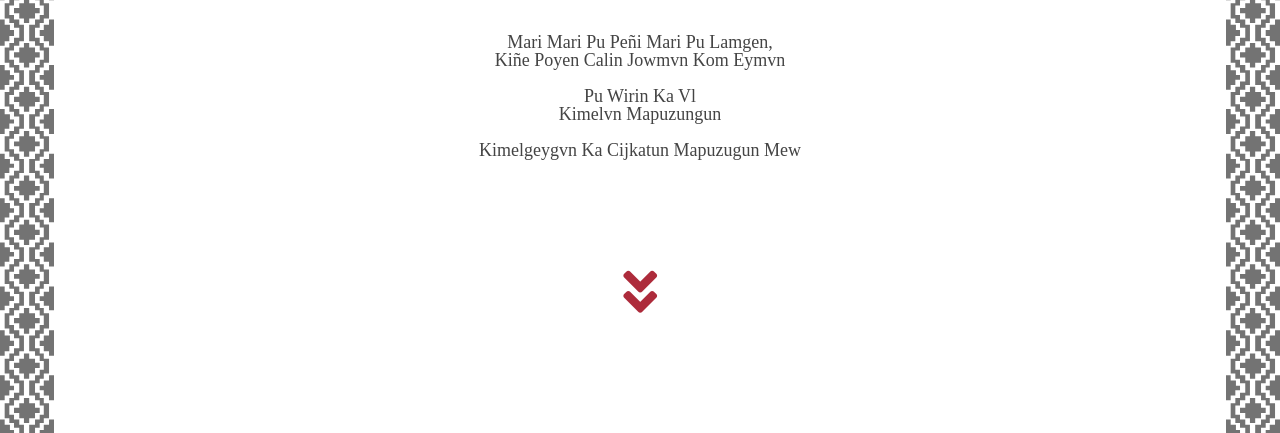
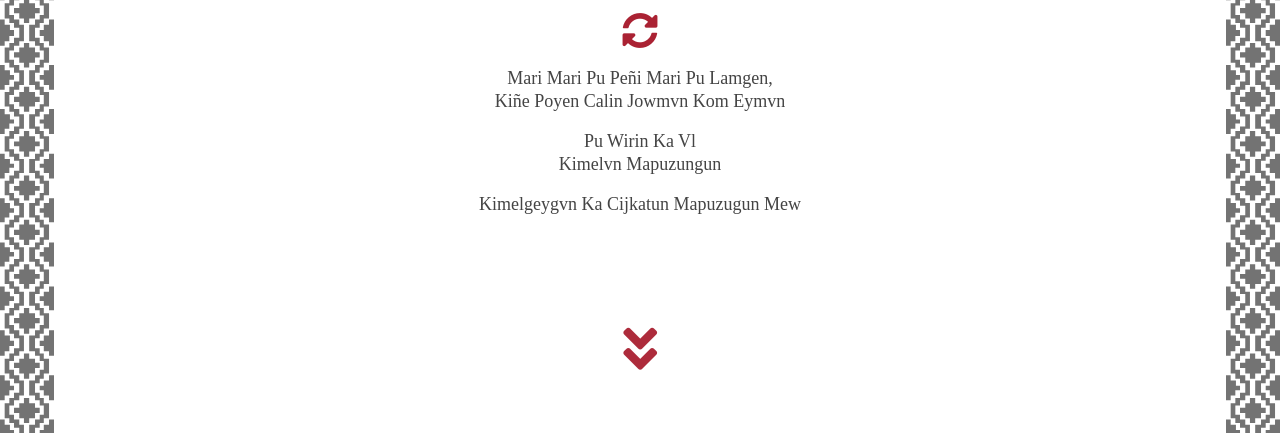
Before and after one commit to fbmedina/kimelvnmapuzungun, a plain HTML site: page index.html in a window 1280 px wide. Shown: the part 367-800 px from the top of the page. Drawn offline with nearby package versions, Linux system fonts and the light colour scheme; a web font is replaced by a local one.

Commit message:
line height and margins with p

```diff
--- a/assets/stylesheets/main.css
+++ b/assets/stylesheets/main.css
@@ -55,6 +55,10 @@ a {
     color: rgb(var(--black));
 }
 
+p {
+    line-height: 1.25;
+}
+
 h1 {
     font-family: 'MAPUCHE';
     color: rgb(var(--red));
@@ -89,11 +93,11 @@ h2 {
     right: 0;
 }
 
-[data-anchor="home"] .intro * {
+[data-anchor="home"] .intro h2, [data-anchor="home"] .intro h1, [data-anchor="home"] .intro .saludo, [data-anchor="home"] .intro > p {
     margin-bottom: 3rem;
 }
 
-[data-anchor="home"] .intro .saludo * {
+[data-anchor="home"] .intro .saludo p, .texto p {
     margin-bottom: 1rem;
 }
 
@@ -116,10 +120,6 @@ h2 {
 
 .texto {
     width: 25%;
-}
-
-.texto p {
-    margin-bottom: 1rem;
 }
 
 .play {
```
